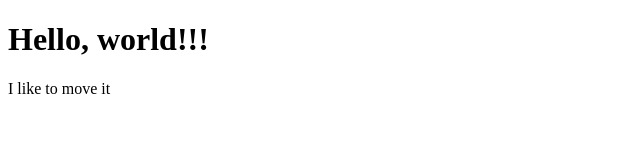
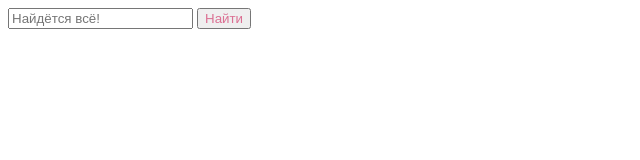
Before and after one commit to deStruct-code/Lesson1, a plain HTML site: page index.html in a window 1280 px wide. Shown: the whole page, without its empty margins (0-640 px from the left). Drawn offline with Linux system fonts and the light colour scheme.

Commit message:
adding files

```diff
--- a/index.html
+++ b/index.html
@@ -3,12 +3,18 @@
 <head>
     <meta charset="UTF-8">
     <meta name="viewport" content="width=device-width, initial-scale=1.0">
-    <title>Hello, World</title>
+    <title>Привет, мир!</title>
+    <link rel="stylesheet" href="/style.css">
 </head>
 <body>
-    <h1>
-        Hello, world!!!
-    </h1>
-    <p>I like to move it</p>
-</body>
+    <header class="header">
+        <div class="logo"></div>
+        <form action="" class="search-form">
+            <input class="search-form__input" placeholder="Найдётся всё!"></input>
+            <button class="search-form__button">Найти</button>
+        </form>
+    </header>
+    <body>
+
+    </body>
 </html>
--- /dev/null
+++ b/style.scss
@@ -0,0 +1,3 @@
+*{
+    color: palevioletred;
+}
```
Also changed, not shown: style.css (added), 1 other file.
